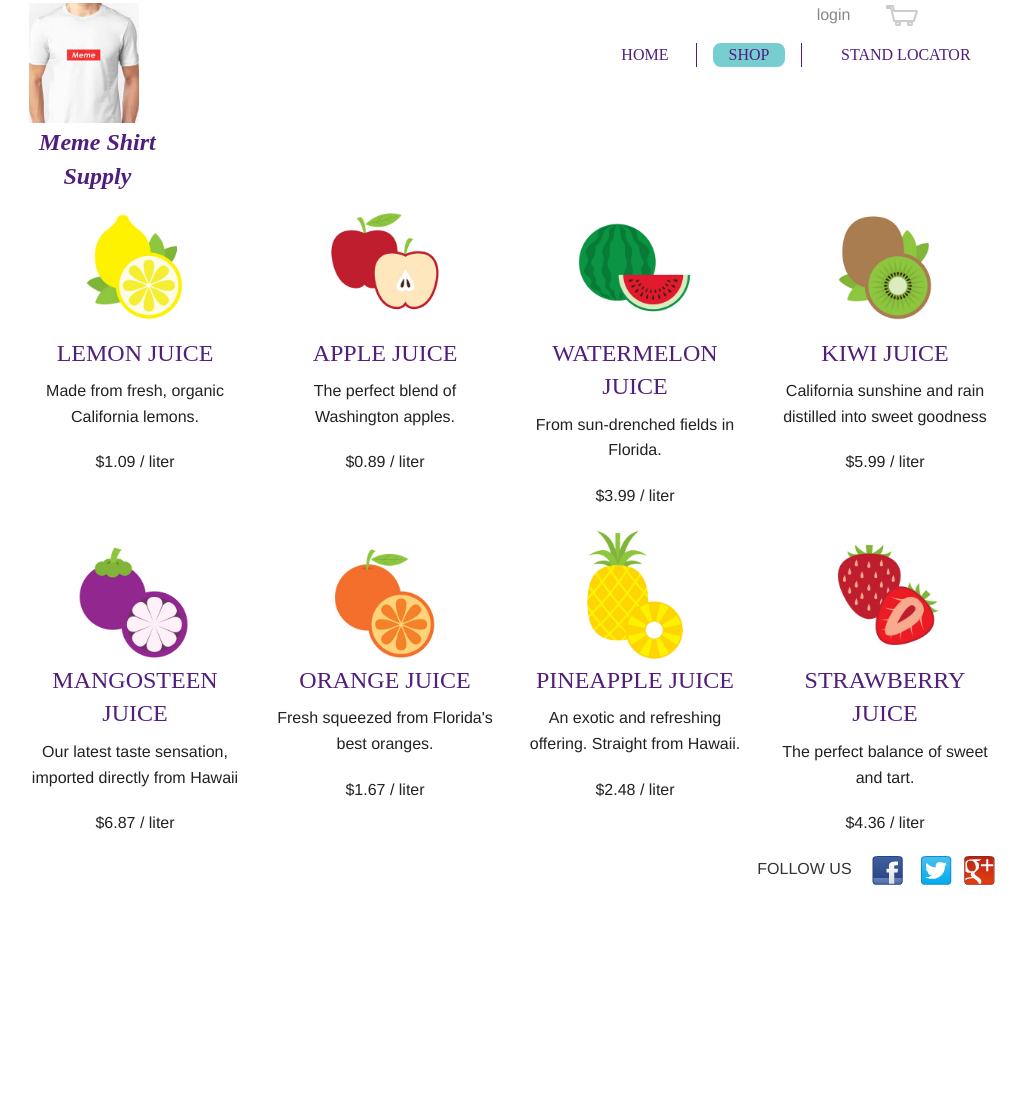
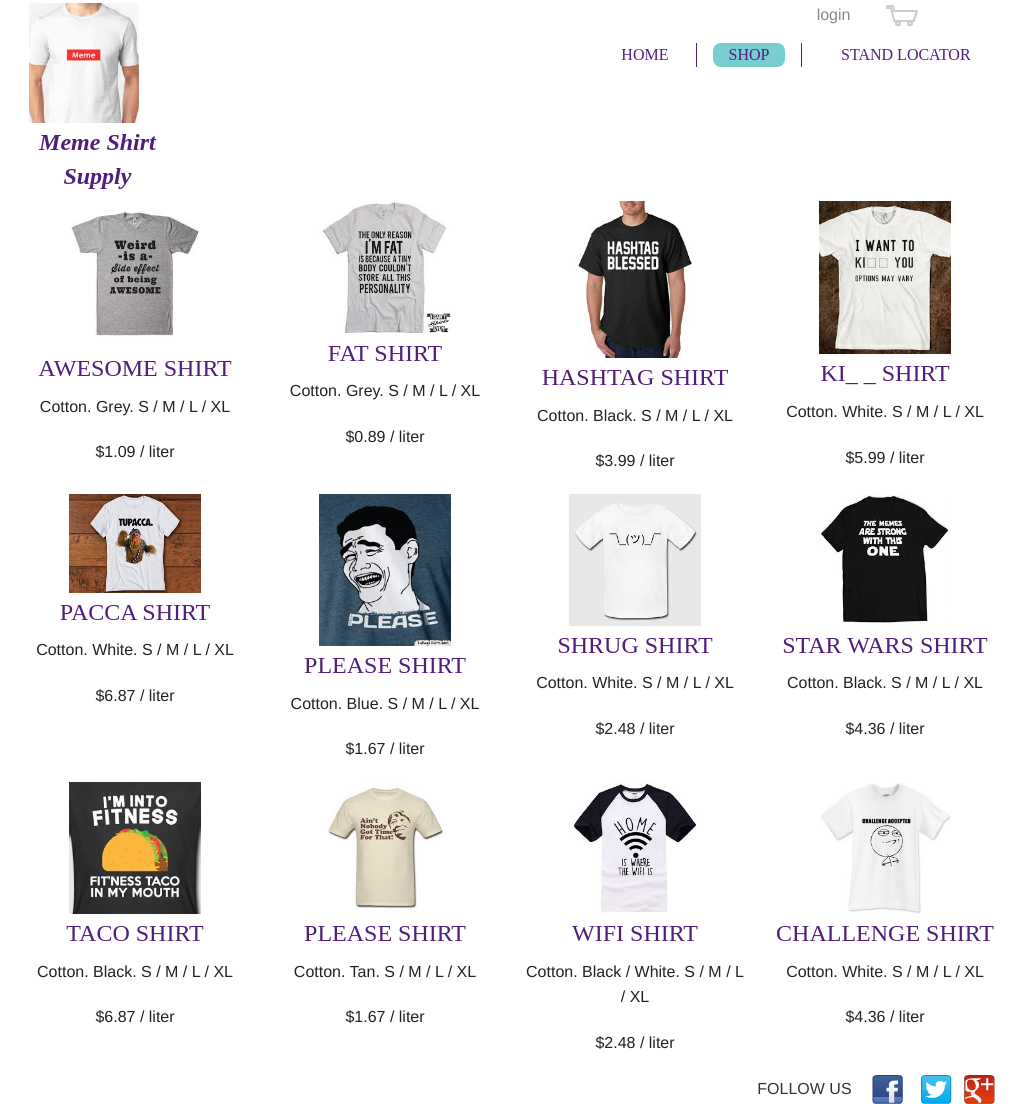
Before and after one commit to jamaykajones/mss, a website: page templates/shop_details.html in a window 1280 px wide. Shown: the part 13-1117 px from the top of the page, without its empty margins (130-1156 px from the left). Before the commit the page ends 898 px from the top, so only its background shows below. Drawn offline with Linux system fonts and the light colour scheme; files whose address does not match are found by name.

Commit message:
data driven view layer - loading templates

```diff
--- a/public/html/shop_details.html
+++ b/templates/shop_details.html
@@ -41,49 +41,53 @@
 	<div class="row products">
 		<div class="columns small-12">
 			<div class="row">
+
 				<div class="columns small-3 product">
-					<img src="/img/lemon.png" alt="lemon" />
+					<img src="/img/awsm.jpg" alt="awsm" />
 					<a href="/html/shop_detail.html">
-						<h3>Lemon Juice</h3>
+						<h3>Awesome Shirt</h3>
 					</a>
 					<p>
-						Made from fresh, organic California lemons.
+						Cotton. Grey. S / M / L / XL
 					</p>
 					<p>
 						$1.09 / liter
 					</p>
 				</div>
+
 				<div class="columns small-3 product">
-					<img src="/img/apple.png" alt="apple" />
+					<img src="/img/fat.jpg" alt="fat" />
 					<a href=".">
-						<h3>Apple Juice</h3>
+						<h3>Fat Shirt</h3>
 					</a>
 					<p>
-						The perfect blend of Washington apples.
+						Cotton. Grey. S / M / L / XL
 					</p>
 					<p>
 						$0.89 / liter
 					</p>
 				</div>
+
 				<div class="columns small-3 product">
-					<img src="/img/watermelon.png" alt="watermelon" />
+					<img src="/img/hstg.jpg" alt="hstg" />
 					<a href=".">
-						<h3>Watermelon Juice</h3>
+						<h3>Hashtag Shirt</h3>
 					</a>
 					<p>
-						From sun-drenched fields in Florida.
+						Cotton. Black. S / M / L / XL
 					</p>
 					<p>
 						$3.99 / liter
 					</p>
 				</div>
+
 				<div class="columns small-3 product">
-					<img src="/img/kiwi.png" alt="kiwi" />
+					<img src="/img/ki_.jpg" alt="ki_" />
 					<a href=".">
-						<h3>Kiwi Juice</h3>
+						<h3>Ki_ _ Shirt</h3>
 					</a>
 					<p>
-						California sunshine and rain distilled into sweet goodness
+						Cotton. White. S / M / L / XL
 					</p>
 					<p>
 						$5.99 / liter
@@ -91,49 +95,107 @@
 				</div>
 			</div>
 			<div class="row">
+
 				<div class="columns small-3 product">
-					<img src="/img/mangosteen.png" alt="mangosteen" />
+					<img src="/img/pacca.jpg" alt="pacca" />
 					<a href=".">
-						<h3>Mangosteen Juice</h3>
+						<h3>Pacca Shirt</h3>
 					</a>
 					<p>
-						Our latest taste sensation, imported directly from Hawaii
+						Cotton. White. S / M / L / XL
 					</p>
 					<p>
 						$6.87 / liter
 					</p>
 				</div>
+
 				<div class="columns small-3 product">
-					<img src="/img/orange.png" alt="orange" />
+					<img src="/img/pls.jpg" alt="pls" />
 					<a href=".">
-						<h3>Orange Juice</h3>
+						<h3>Please Shirt</h3>
 					</a>
 					<p>
-						Fresh squeezed from Florida's best oranges.
+						Cotton. Blue. S / M / L / XL
 					</p>
 					<p>
 						$1.67 / liter
 					</p>
 				</div>
+
 				<div class="columns small-3 product">
-					<img src="/img/pineapple.png" alt="pineapple" />
+					<img src="/img/shrg.jpg" alt="shrg" />
 					<a href=".">
-						<h3>Pineapple Juice</h3>
+						<h3>Shrug Shirt</h3>
 					</a>
 					<p>
-						An exotic and refreshing offering. Straight from Hawaii.
+						Cotton. White. S / M / L / XL
 					</p>
 					<p>
 						$2.48 / liter
 					</p>
 				</div>
+
 				<div class="columns small-3 product">
-					<img src="/img/strawberry.png" alt="strawberry" />
+					<img src="/img/sw.jpg" alt="sw" />
 					<a href=".">
-						<h3>Strawberry Juice</h3>
+						<h3>Star Wars Shirt</h3>
 					</a>
 					<p>
-						The perfect balance of sweet and tart.
+						Cotton. Black. S / M / L / XL
+					</p>
+					<p>
+						$4.36 / liter
+					</p>
+				</div>
+			</div>
+			<div class="row">
+
+				<div class="columns small-3 product">
+					<img src="/img/taco.jpg" alt="taco" />
+					<a href=".">
+						<h3>Taco Shirt</h3>
+					</a>
+					<p>
+						Cotton. Black. S / M / L / XL
+					</p>
+					<p>
+						$6.87 / liter
+					</p>
+				</div>
+
+				<div class="columns small-3 product">
+					<img src="/img/time.jpg" alt="time" />
+					<a href=".">
+						<h3>Please Shirt</h3>
+					</a>
+					<p>
+						Cotton. Tan. S / M / L / XL
+					</p>
+					<p>
+						$1.67 / liter
+					</p>
+				</div>
+
+				<div class="columns small-3 product">
+					<img src="/img/wf.jpg" alt="wifi" />
+					<a href=".">
+						<h3>Wifi Shirt</h3>
+					</a>
+					<p>
+						Cotton. Black / White. S / M / L / XL
+					</p>
+					<p>
+						$2.48 / liter
+					</p>
+				</div>
+
+				<div class="columns small-3 product">
+					<img src="/img/e.e.jpg" alt="challenge" />
+					<a href=".">
+						<h3>Challenge Shirt</h3>
+					</a>
+					<p>
+						Cotton. White. S / M / L / XL
 					</p>
 					<p>
 						$4.36 / liter
```
Also changed, not shown: templates/home.html (renamed from public/html/home.html, +4 -4 lines), public/img/lrd.jpg (deleted), public/img/rnd.jpg (deleted), templates/login.html (renamed from public/html/login.html), templates/members.html (renamed from public/html/members.html), templates/profile.html (renamed from public/html/profile.html), templates/shop.html (renamed from public/html/shop.html), templates/shop_detail.html (renamed from public/html/shop_detail.html), templates/stand_locator.html (renamed from public/html/stand_locator.html), 1 other file.
